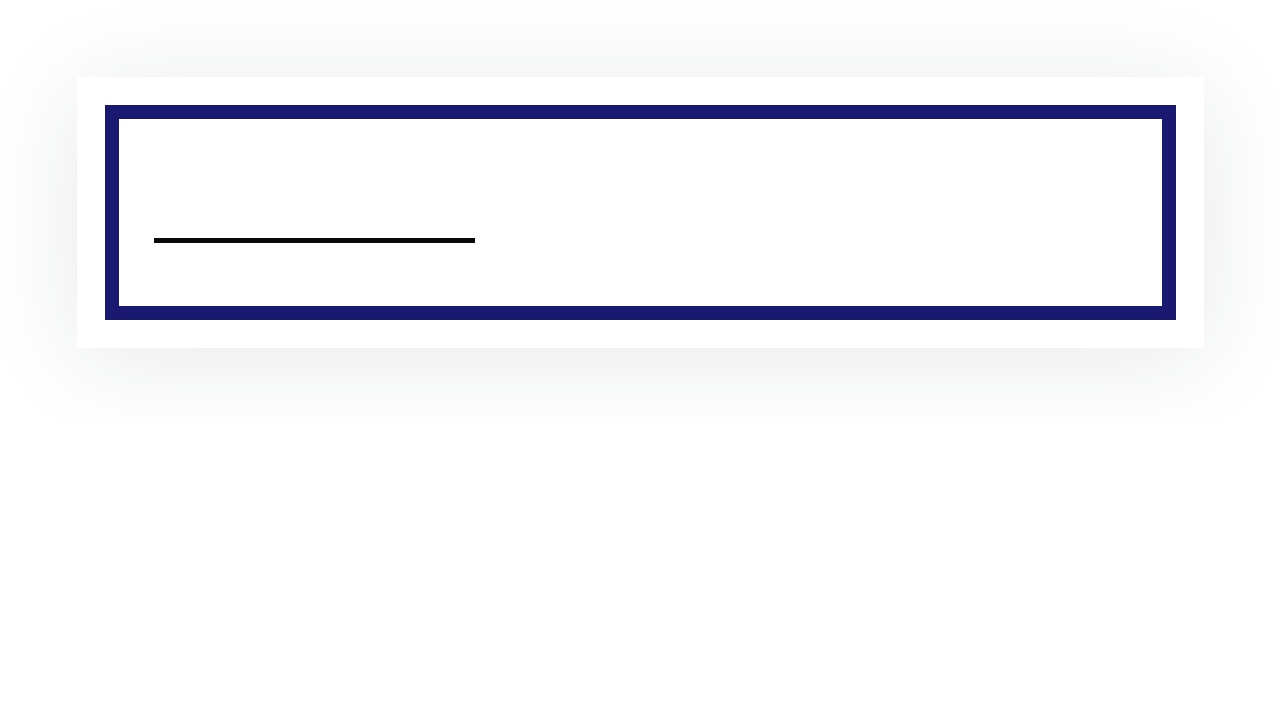
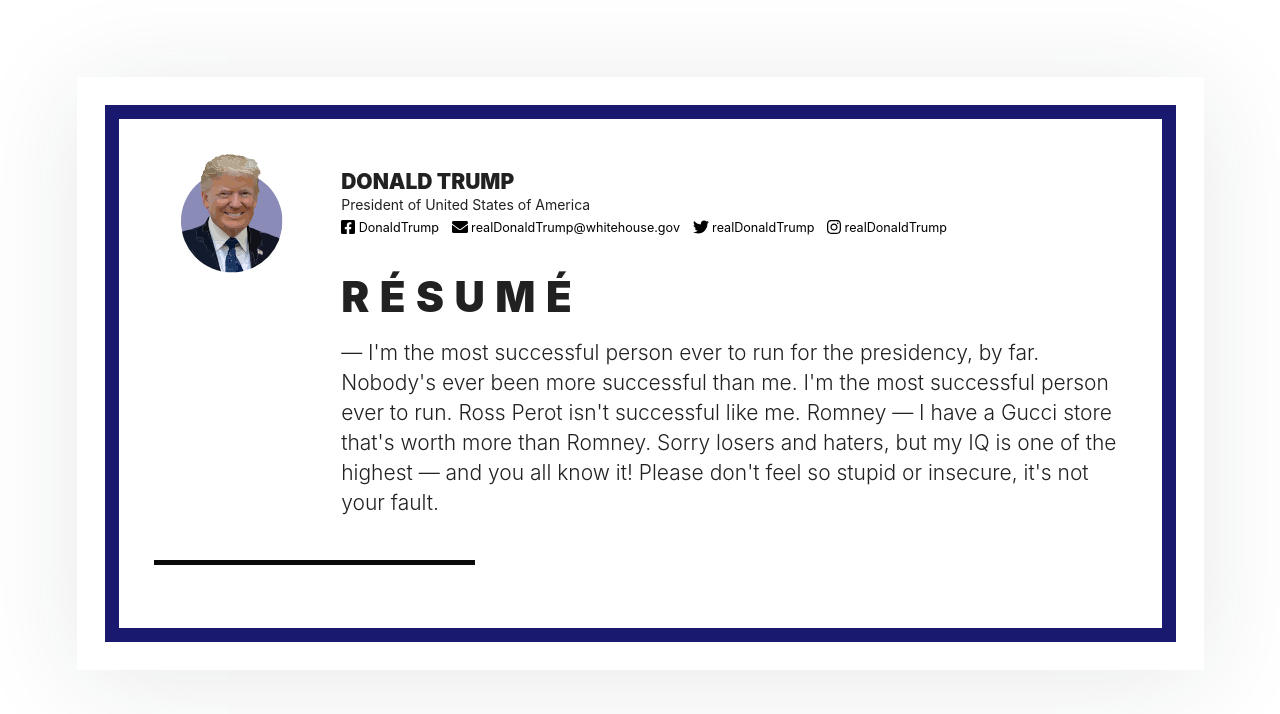
Before and after one commit to mykola-bartkiv/homepage, a plain HTML site: page index.html in a window 1280 px wide. Drawn offline with Linux system fonts and the light colour scheme.

Commit message:
Add primary content

```diff
--- a/index.html
+++ b/index.html
@@ -1,5 +1,6 @@
 <!doctype html>
 <html lang="en">
+
 <head>
   <meta charset="UTF-8" />
   <meta name="viewport" content="width=device-width, initial-scale=1">
@@ -15,6 +16,7 @@
   <meta name="theme-color" content="#ffffff">
   <link rel="stylesheet" href="./assets/stylesheets/base.css">
 </head>
+
 <body>
   <main>
     <article>
@@ -22,18 +24,65 @@
         <div class="stackable grid">
           <div class="row">
             <div class="three wide center aligned column">
-                <!-- Avatar -->
+              <div class="avatar-wrapper">
+                <object class="avatar" data="./assets/images/avatar.svg" role="img"
+                  aria-label="My profile picture"></object>
+              </div>
             </div>
             <div class="thirteen wide column">
               <div class="stackable grid">
                 <div class="sixteen wide column">
-                    <!-- Name, job, contacts -->
+                  <h1 class="name">Donald Trump</h1>
+                  <div class="job">President of United States of America</div>
+                  <ul class="contacts">
+                    <li><a href="https://www.fb.com/DonaldTrump" rel="author">
+                        <svg aria-hidden="true" focusable="false" data-prefix="fab" data-icon="facebook-square"
+                          class="svg-inline--fa fa-facebook-square fa-w-14 icon" role="img"
+                          xmlns="http://www.w3.org/2000/svg" viewBox="0 0 448 512">
+                          <path fill="currentColor"
+                            d="M400 32H48A48 48 0 0 0 0 80v352a48 48 0 0 0 48 48h137.25V327.69h-63V256h63v-54.64c0-62.15 37-96.48 93.67-96.48 27.14 0 55.52 4.84 55.52 4.84v61h-31.27c-30.81 0-40.42 19.12-40.42 38.73V256h68.78l-11 71.69h-57.78V480H400a48 48 0 0 0 48-48V80a48 48 0 0 0-48-48z">
+                          </path>
+                        </svg>
+                        <span>DonaldTrump</span></a></li>
+                    <li><a href="mailto:realDonaldTrump@whitehouse.gov">
+                        <svg aria-hidden="true" focusable="false" data-prefix="fas" data-icon="envelope"
+                          class="svg-inline--fa fa-envelope fa-w-16 icon" role="img" xmlns="http://www.w3.org/2000/svg"
+                          viewBox="0 0 512 512">
+                          <path fill="currentColor"
+                            d="M502.3 190.8c3.9-3.1 9.7-.2 9.7 4.7V400c0 26.5-21.5 48-48 48H48c-26.5 0-48-21.5-48-48V195.6c0-5 5.7-7.8 9.7-4.7 22.4 17.4 52.1 39.5 154.1 113.6 21.1 15.4 56.7 47.8 92.2 47.6 35.7.3 72-32.8 92.3-47.6 102-74.1 131.6-96.3 154-113.7zM256 320c23.2.4 56.6-29.2 73.4-41.4 132.7-96.3 142.8-104.7 173.4-128.7 5.8-4.5 9.2-11.5 9.2-18.9v-19c0-26.5-21.5-48-48-48H48C21.5 64 0 85.5 0 112v19c0 7.4 3.4 14.3 9.2 18.9 30.6 23.9 40.7 32.4 173.4 128.7 16.8 12.2 50.2 41.8 73.4 41.4z">
+                          </path>
+                        </svg>
+                        <span>realDonaldTrump@whitehouse.gov</span></a></li>
+                    <li><a href="https://twitter.com/realDonaldTrump" rel="author">
+                        <svg aria-hidden="true" focusable="false" data-prefix="fab" data-icon="twitter"
+                          class="svg-inline--fa fa-twitter fa-w-16 icon" role="img" xmlns="http://www.w3.org/2000/svg"
+                          viewBox="0 0 512 512">
+                          <path fill="currentColor"
+                            d="M459.37 151.716c.325 4.548.325 9.097.325 13.645 0 138.72-105.583 298.558-298.558 298.558-59.452 0-114.68-17.219-161.137-47.106 8.447.974 16.568 1.299 25.34 1.299 49.055 0 94.213-16.568 130.274-44.832-46.132-.975-84.792-31.188-98.112-72.772 6.498.974 12.995 1.624 19.818 1.624 9.421 0 18.843-1.3 27.614-3.573-48.081-9.747-84.143-51.98-84.143-102.985v-1.299c13.969 7.797 30.214 12.67 47.431 13.319-28.264-18.843-46.781-51.005-46.781-87.391 0-19.492 5.197-37.36 14.294-52.954 51.655 63.675 129.3 105.258 216.365 109.807-1.624-7.797-2.599-15.918-2.599-24.04 0-57.828 46.782-104.934 104.934-104.934 30.213 0 57.502 12.67 76.67 33.137 23.715-4.548 46.456-13.32 66.599-25.34-7.798 24.366-24.366 44.833-46.132 57.827 21.117-2.273 41.584-8.122 60.426-16.243-14.292 20.791-32.161 39.308-52.628 54.253z">
+                          </path>
+                        </svg>
+                        <span>realDonaldTrump</span></a></li>
+                    <li><a href="https://www.instagram.com/realDonaldTrump/" rel="author">
+                        <svg aria-hidden="true" focusable="false" data-prefix="fab" data-icon="instagram"
+                          class="svg-inline--fa fa-instagram fa-w-14 icon" role="img" xmlns="http://www.w3.org/2000/svg"
+                          viewBox="0 0 448 512">
+                          <path fill="currentColor"
+                            d="M224.1 141c-63.6 0-114.9 51.3-114.9 114.9s51.3 114.9 114.9 114.9S339 319.5 339 255.9 287.7 141 224.1 141zm0 189.6c-41.1 0-74.7-33.5-74.7-74.7s33.5-74.7 74.7-74.7 74.7 33.5 74.7 74.7-33.6 74.7-74.7 74.7zm146.4-194.3c0 14.9-12 26.8-26.8 26.8-14.9 0-26.8-12-26.8-26.8s12-26.8 26.8-26.8 26.8 12 26.8 26.8zm76.1 27.2c-1.7-35.9-9.9-67.7-36.2-93.9-26.2-26.2-58-34.4-93.9-36.2-37-2.1-147.9-2.1-184.9 0-35.8 1.7-67.6 9.9-93.9 36.1s-34.4 58-36.2 93.9c-2.1 37-2.1 147.9 0 184.9 1.7 35.9 9.9 67.7 36.2 93.9s58 34.4 93.9 36.2c37 2.1 147.9 2.1 184.9 0 35.9-1.7 67.7-9.9 93.9-36.2 26.2-26.2 34.4-58 36.2-93.9 2.1-37 2.1-147.8 0-184.8zM398.8 388c-7.8 19.6-22.9 34.7-42.6 42.6-29.5 11.7-99.5 9-132.1 9s-102.7 2.6-132.1-9c-19.6-7.8-34.7-22.9-42.6-42.6-11.7-29.5-9-99.5-9-132.1s-2.6-102.7 9-132.1c7.8-19.6 22.9-34.7 42.6-42.6 29.5-11.7 99.5-9 132.1-9s102.7-2.6 132.1 9c19.6 7.8 34.7 22.9 42.6 42.6 11.7 29.5 9 99.5 9 132.1s2.7 102.7-9 132.1z">
+                          </path>
+                        </svg>
+                        <span>realDonaldTrump</span></a></li>
+                  </ul>
                 </div>
                 <div class="sixteen wide mobile only column">
                   <div class="divider"></div>
                 </div>
                 <div class="sixteen wide column">
-                    <!-- Intro -->
+                  <h2>Résumé</h2>
+                  <p>&mdash; I'm the most successful person ever to run for the presidency, by far. Nobody's ever been
+                    more successful than me. I'm the most successful person ever to run. Ross Perot isn't successful
+                    like me. Romney ― I have a Gucci store that's worth more than Romney. Sorry losers and haters, but
+                    my IQ is one of the highest ― and you all know it! Please don't feel so stupid or insecure, it's not
+                    your fault.</p>
                 </div>
               </div>
             </div>
@@ -63,4 +112,5 @@
     </article>
   </main>
 </body>
+
 </html>
```
Also changed, not shown: assets/images/avatar.svg (added). Lines whose indentation alone changed are shown as unchanged.
